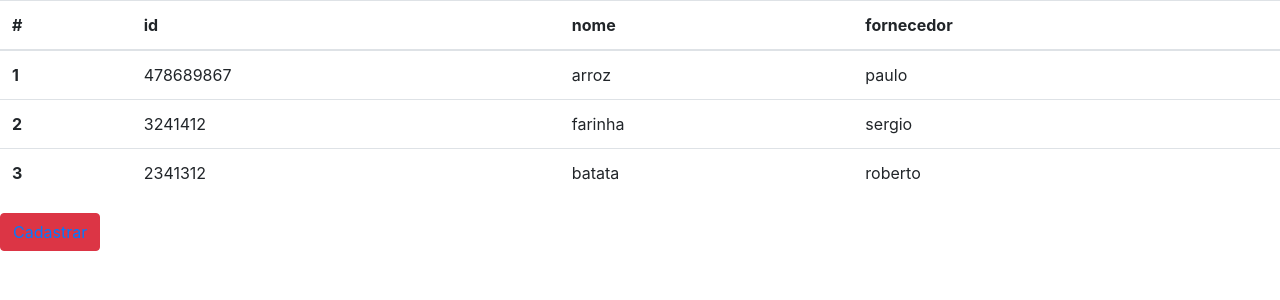
After one commit to Arthurjorge3476/morningFlower, a PHP site: page /tabelaprodutos.php in a window 1280 px wide. The commit adds this page. Shown: the top 300 px of the page. Run offline with PHP 8.4, Linux system fonts and the light colour scheme.

Commit message:
tabelaprotudos

```diff
--- a/index.php
+++ b/index.php
@@ -23,7 +23,7 @@
           <li><a href="index.php">Home</a></li>
           <li><a href="cadastro.php">Cadastrar</a></li>
           <li><a href="#">Funcionários</a></li>
-          <li><a href="produtos.php">Produtos</a></li>
+          <li><a href="tabelaprodutos.php">Produtos</a></li>
           <li><a href="fornecedores.php">Fornecedores</a></li>
         </ul>
       </nav>
--- /dev/null
+++ b/tabelaprodutos.php
@@ -0,0 +1,48 @@
+<!DOCTYPE html>
+<html lang="en">
+<head>
+    <meta charset="UTF-8">
+    <meta http-equiv="X-UA-Compatible" content="IE=edge">
+    <meta name="viewport" content="width=device-width, initial-scale=1.0">
+    <title>Document</title>
+    <link rel="stylesheet" href="https://stackpath.bootstrapcdn.com/bootstrap/4.1.3/css/bootstrap.min.css" integrity="sha384-MCw98/SFnGE8fJT3GXwEOngsV7Zt27NXFoaoApmYm81iuXoPkFOJwJ8ERdknLPMO" crossorigin="anonymous">
+    <script src="https://code.jquery.com/jquery-3.3.1.slim.min.js" integrity="sha384-q8i/X+965DzO0rT7abK41JStQIAqVgRVzpbzo5smXKp4YfRvH+8abtTE1Pi6jizo" crossorigin="anonymous"></script>
+    <script src="https://cdnjs.cloudflare.com/ajax/libs/popper.js/1.14.3/umd/popper.min.js" integrity="sha384-ZMP7rVo3mIykV+2+9J3UJ46jBk0WLaUAdn689aCwoqbBJiSnjAK/l8WvCWPIPm49" crossorigin="anonymous"></script>
+    <script src="https://stackpath.bootstrapcdn.com/bootstrap/4.1.3/js/bootstrap.min.js" integrity="sha384-ChfqqxuZUCnJSK3+MXmPNIyE6ZbWh2IMqE241rYiqJxyMiZ6OW/JmZQ5stwEULTy" crossorigin="anonymous"></script>
+</head>
+
+<body>
+<table class="table">
+  <thead>
+    <tr>
+      <th scope="col">#</th>
+      <th scope="col">id</th>
+      <th scope="col">nome</th>
+      <th scope="col">fornecedor</th>
+    </tr>
+  </thead>
+  <tbody>
+    <tr>
+      <th scope="row">1</th>
+      <td>478689867</td>
+      <td>arroz</td>
+      <td>paulo</td>
+    </tr>
+    <tr>
+      <th scope="row">2</th>
+      <td>3241412</td>
+      <td>farinha</td>
+      <td>sergio</td>
+    </tr>
+    <tr>
+      <th scope="row">3</th>
+      <td>2341312</td>
+      <td>batata</td>
+      <td>roberto</td>
+
+    </tr>
+  </tbody>
+</table>
+<button type="submit" class="btn btn-danger"><a href="produtos.php">Cadastrar</a></button>
+</body>
+</html>
```
